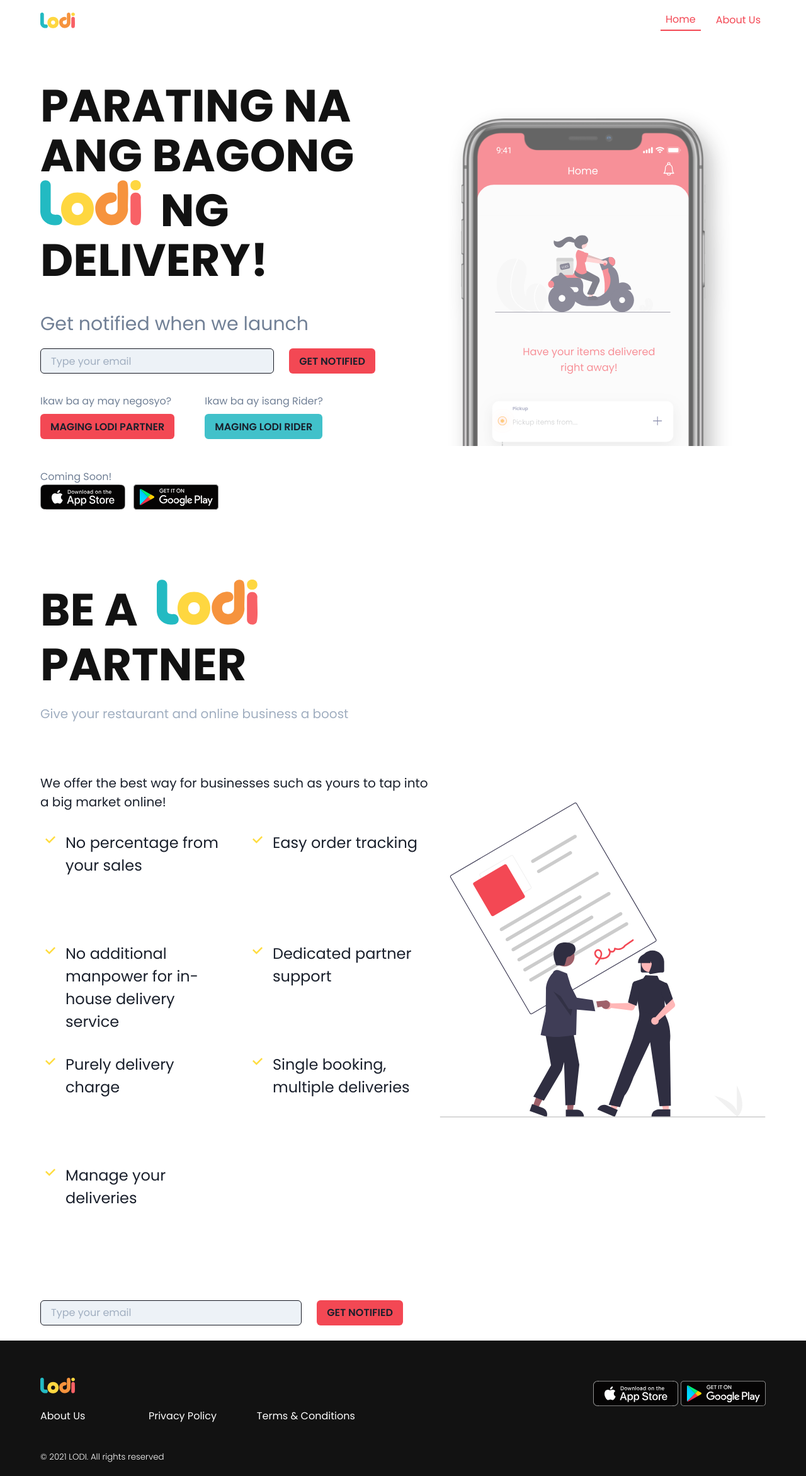
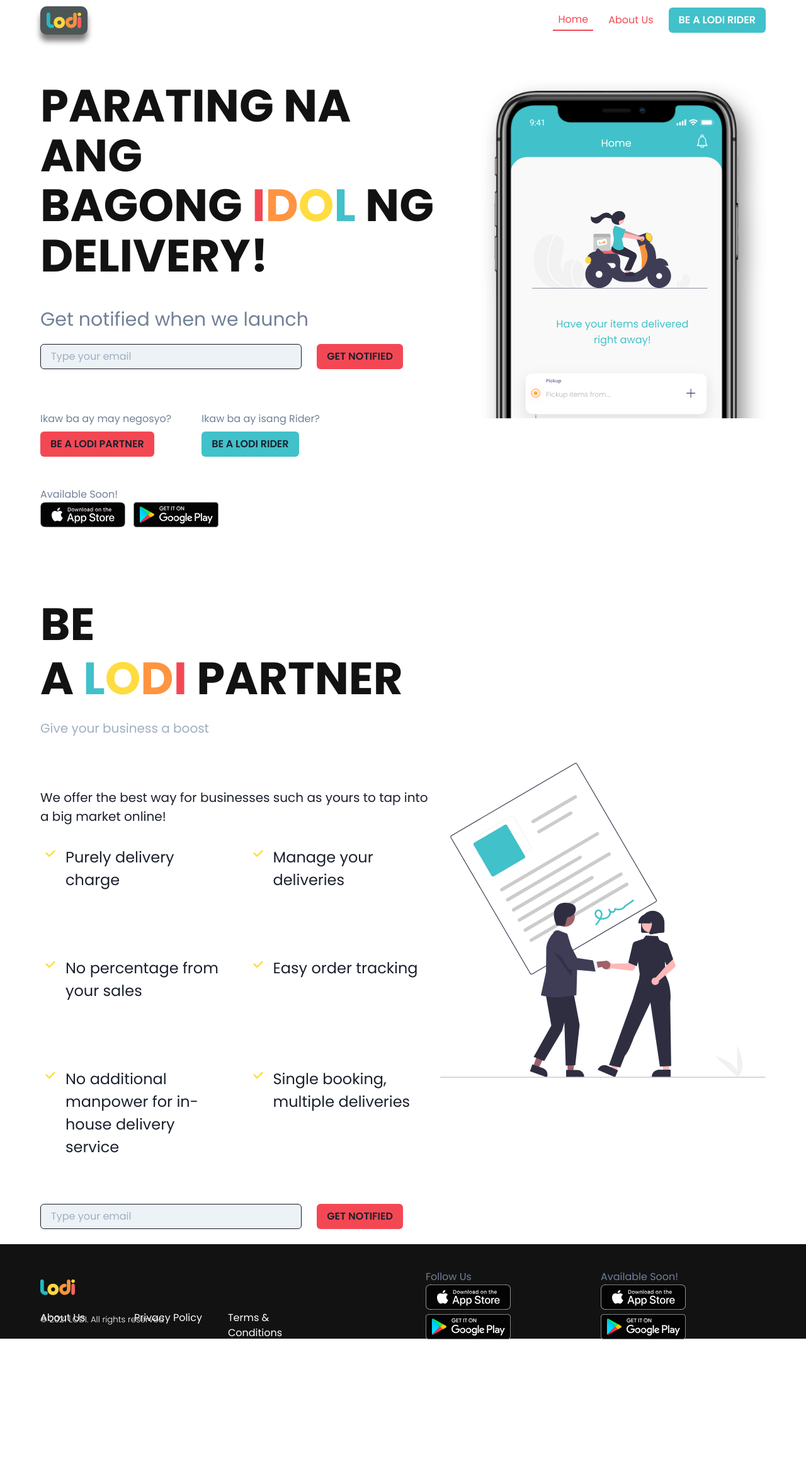
Before and after one commit to icyjms/reactjs-web-lodi-app, a React (Create React App) app: page / in a window 1280 px wide. Shown: the whole page at 63% size. After the commit the page ends 2168 px from the top, so only its background shows below. Built offline with nearby package versions, Linux system fonts and the light colour scheme.

Commit message:
Minor adjustments on the designs

```diff
--- a/src/components/Footer.js
+++ b/src/components/Footer.js
@@ -31,7 +31,10 @@
   return (
     <Box w="full" bg="dark.100">
       <Container maxW="12xl" px={[4, 8, 16]}>
-        <Stack direction={{ base: 'column', lg: 'row' }}>
+        <Stack
+          direction={{ base: 'column', lg: 'row' }}
+          height={{ base: '', md: '110px' }}
+        >
           <Flex direction="column" justifyContent="space-evenly">
             <Box as={Stack} maxW={'3xl'} py={10}>
               <Box py={4}>
@@ -40,7 +43,7 @@
               <SimpleGrid
                 justifyContent="center"
                 columns={{ base: 1, sm: 2, md: 4 }}
-                spacing={4}
+                // spacing={2}
               >
                 <Link color="light.100" href="/about">
                   About Us
@@ -59,9 +62,11 @@
             </Box>
           </Flex>
           <Spacer />
-          <Stack>
-            <Flex>
-              <Box /* as={Stack} */ maxW={'3xl'} py={{ base: 10, md: 16 }}>
+          <Box
+            paddingTop={{ base: '0px', md: '40px' }}
+            // paddingBottom={{ base: '30px' }}
+          >
+            <Text color="gray.500">Follow Us</Text>
             <Box onClick={addToast} as="button">
               <AppStoreLogo />
             </Box>
@@ -70,8 +75,20 @@
               <GooglePlayLogo />
             </Box>
           </Box>
-            </Flex>
-          </Stack>
+          <Spacer />
+          <Box
+            paddingTop={{ base: '0px', md: '40px' }}
+            // paddingBottom={{ base: '30px' }}
+          >
+            <Text color="gray.500">Available Soon!</Text>
+            <Box onClick={addToast} as="button">
+              <AppStoreLogo />
+            </Box>
+            &nbsp;
+            <Box onClick={addToast} as="button">
+              <GooglePlayLogo />
+            </Box>
+          </Box>
         </Stack>
         <Box paddingBottom={5}>
           <Text color="light.100" fontWeight="light" fontSize="smaller">
--- /dev/null
+++ b/src/components/IdolText.js
@@ -0,0 +1,24 @@
+import { Text } from '@chakra-ui/layout';
+
+const IdolText = () => {
+  return (
+    <>
+      &nbsp;
+      <Text as="span" color="brand.100">
+        I
+      </Text>
+      <Text as="span" color="orange">
+        D
+      </Text>
+      <Text as="span" color="yellow">
+        O
+      </Text>
+      <Text as="span" color="cyan">
+        L
+      </Text>
+      &nbsp;
+    </>
+  );
+};
+
+export default IdolText;
--- a/src/components/Navigation.js
+++ b/src/components/Navigation.js
@@ -2,6 +2,7 @@
 
 import {
   Box,
+  Button,
   Container,
   Flex,
   HStack,
@@ -59,7 +60,9 @@
       <Box>
         <Flex h={16} alignItems="center" justifyContent="space-between">
           <Box as={RouterLink} to="/">
-            <Logo />
+            <div className="logo">
+              <Logo />
+            </div>
           </Box>
           <IconButton
             size="md"
@@ -75,6 +78,11 @@
                 {item.name}
               </NavLink>
             ))}
+            <Box as={RouterLink} to="/rider">
+              <Button backgroundColor="cyan" color="white">
+                BE A LODI RIDER
+              </Button>
+            </Box>
           </HStack>
         </Flex>
 
@@ -86,6 +94,9 @@
                   {item.name}
                 </NavLink>
               ))}
+              <Box as={RouterLink} to="/rider">
+                <Button backgroundColor="cyan">BE A LODI RIDER</Button>
+              </Box>
             </Stack>
           </Box>
         ) : null}
--- a/src/index.css
+++ b/src/index.css
@@ -31,3 +31,12 @@
   padding: 15px;
   border-radius: 4px;
 }
+
+.logo {
+  box-shadow: 0 10px 8px 0 rgba(0,0,0,0.5);
+  /* transition: 0.3s; */
+  background-color: #4d5656;
+  border-radius: 10px;
+  padding: 10px 10px 10px 10px;
+  /* margin-bottom: 15px; */
+}
--- a/src/utils/config.js
+++ b/src/utils/config.js
@@ -171,12 +171,11 @@
 ];
 
 const offers = [
+  'Purely delivery charge',
   'No percentage from your sales',
   'No additional manpower for in-house delivery service',
-  'Purely delivery charge',
   'Manage your deliveries',
   'Easy order tracking',
-  'Dedicated partner support',
   'Single booking, multiple deliveries',
 ];
 
--- a/src/views/home/Home.js
+++ b/src/views/home/Home.js
@@ -1,6 +1,7 @@
 import {
   Box,
   Button,
+  Center,
   Container,
   Flex,
   Heading,
@@ -16,7 +17,8 @@
 import { ReactComponent as DeviceImg } from 'assets/img/pre-launch-device.svg';
 import { ReactComponent as GooglePlayLogo } from 'assets/img/google-play-badge.svg';
 import { Link } from 'react-router-dom';
-import { ReactComponent as Logo } from 'assets/img/logo.svg';
+// import { ReactComponent as Logo } from 'assets/img/logo.svg';
+import IdolText from '../../components/IdolText';
 
 function Home() {
   const subtext = 'Get notified when we launch';
@@ -63,17 +65,18 @@
                   color="dark.100"
                   style={{ textTransform: 'uppercase' }}
                 >
-                  Parating na ang bagong &nbsp;
-                  <Box
+                  Parating na ang bagong
+                  {/* <Box
                     width={{ base: '60px', sm: '80px', lg: '160px' }}
                     display="inline-block"
                   >
                     <Logo width="100%" height="100%" />
-                  </Box>
-                  &nbsp; ng delivery!
+                  </Box> */}
+                  <IdolText />
+                  ng delivery!
                 </Text>
               </Heading>
-              <Stack>
+              <Stack marginBottom="35px !important">
                 <Text
                   color="gray.500"
                   fontSize={{ base: '1xl', sm: '2xl', lg: '3xl' }}
@@ -93,7 +96,7 @@
                 <Text color="gray.500">Ikaw ba ay may negosyo?</Text>
                 <Box>
                   <Button bg="brand.100" onClick={() => goTo('#partner')}>
-                    MAGING LODI PARTNER
+                    BE A LODI PARTNER
                   </Button>
                 </Box>
               </Stack>
@@ -101,7 +104,7 @@
                 <Text color="gray.500">Ikaw ba ay isang Rider?</Text>
                 <Box>
                   <Button as={Link} to="/rider" backgroundColor="cyan">
-                    MAGING LODI RIDER
+                    BE A LODI RIDER
                   </Button>
                 </Box>
               </Stack>
@@ -109,7 +112,7 @@
             <Stack>
               <Flex>
                 <Box maxW="3xl" py={10}>
-                  <Text color="gray.500">Coming Soon!</Text>
+                  <Text color="gray.500">Available Soon!</Text>
                   <Box onClick={addToast} as="button">
                     <AppStoreLogo />
                   </Box>
@@ -131,9 +134,11 @@
               // px={[4, 8, 12]}
             >
               {
-                <Box position="relative" width="full" overflow="hidden">
+                // <Box position="relative" width="full" overflow="hidden">
+                <Center>
                   <DeviceImg />
-                </Box>
+                </Center>
+                // </Box>
               }
             </Flex>
           }
--- a/src/views/partner/Partner.js
+++ b/src/views/partner/Partner.js
@@ -13,7 +13,8 @@
 } from '@chakra-ui/react';
 import { CheckIcon } from '@chakra-ui/icons';
 
-import { ReactComponent as Logo } from 'assets/img/logo.svg';
+import LodiText from '../../components/LodiText';
+// import { ReactComponent as Logo } from 'assets/img/logo.svg';
 import { offers } from 'utils/config';
 
 import GetNotified from 'components/GetNotified';
@@ -32,20 +33,21 @@
                 mb={5}
                 fontSize={{ base: '4xl', md: '6xl', lg: '7xl', '2xl': '8xl' }}
               >
-                BE A &nbsp;
-                <Box
+                BE A
+                {/* <Box
                   width={{ base: '60px', md: '96px', lg: '160px' }}
                   display="inline-block"
                 >
                   <Logo width="100%" height="100%" />
-                </Box>
-                &nbsp; PARTNER
+                </Box> */}
+                <LodiText />
+                PARTNER
               </Heading>
               <Text
                 fontSize={{ base: 'md', md: 'xl', lg: 'xl', '2xl': '2xl' }}
                 color="gray.400"
               >
-                Give your restaurant and online business a boost
+                Give your business a boost
               </Text>
             </Box>
             <Box pb={8}>
@@ -62,7 +64,7 @@
               >
                 <SimpleGrid
                   autoFlow={{ base: 'row', lg: 'column' }}
-                  templateRows={{ lg: 'repeat(4, 1fr)' }}
+                  templateRows={{ lg: 'repeat(3, 1fr)' }}
                   justifyContent="center"
                   columns={{ base: 1, lg: 2 }}
                   spacing={8}
--- a/src/views/rider/Rider.js
+++ b/src/views/rider/Rider.js
@@ -223,7 +223,7 @@
                     bg="cyan"
                     isFullWidth
                   >
-                    TRY NOW
+                    REGISTER
                   </Button>
                 </Form>
               )}
```
Also changed, not shown: src/assets/img/partner.svg, src/assets/img/pre-launch-device.svg. Lines whose indentation alone changed are shown as unchanged.
